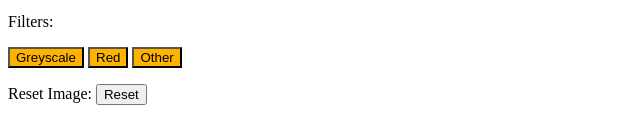
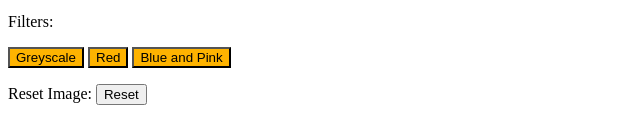
Before and after one commit to DBoylan1/HTML-CSS-JS-Foundations, a plain HTML site: page mini-project/src/index.html in a window 1280 px wide. Shown: the part 337-474 px from the top of the page, without its empty margins (0-640 px from the left). Drawn offline with Linux system fonts and the light colour scheme.

Commit message:
Update HTML with Blue Pink Button
Changed button for new filter

```diff
--- a/mini-project/src/index.html
+++ b/mini-project/src/index.html
@@ -23,7 +23,7 @@ Filters:
     <div class = "button">
     <input type="button"  id="greyFilter" value = "Greyscale" onclick = "greyImage()" style = "background-color:#feb300; " >
   <input type="button"  id="redFilter" value = "Red" onclick = "redImage()" style = "background-color:#feb300;" >
-  <input type="button"  id="otherFilter" value = "Other" onclick = "otherImage()" style = "background-color:#feb300;" >
+  <input type="button"  id="otherFilter" value = "Blue and Pink" onclick = "bluePinkImage()" style = "background-color:#feb300;" >
   </div>
 </p>
 
```
